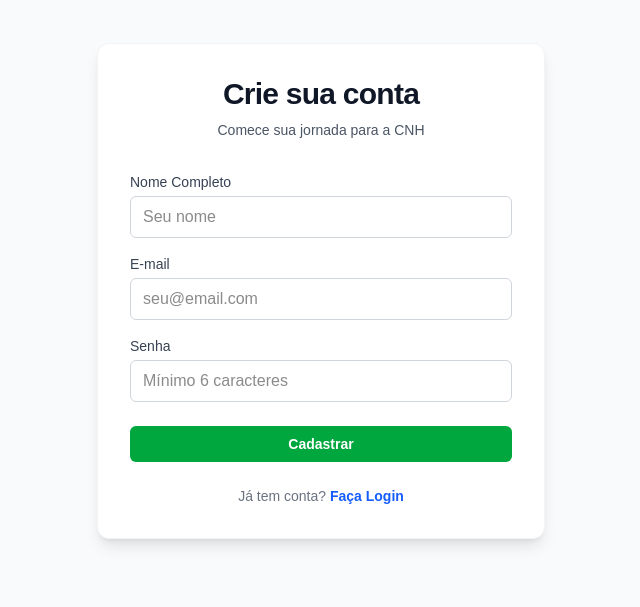
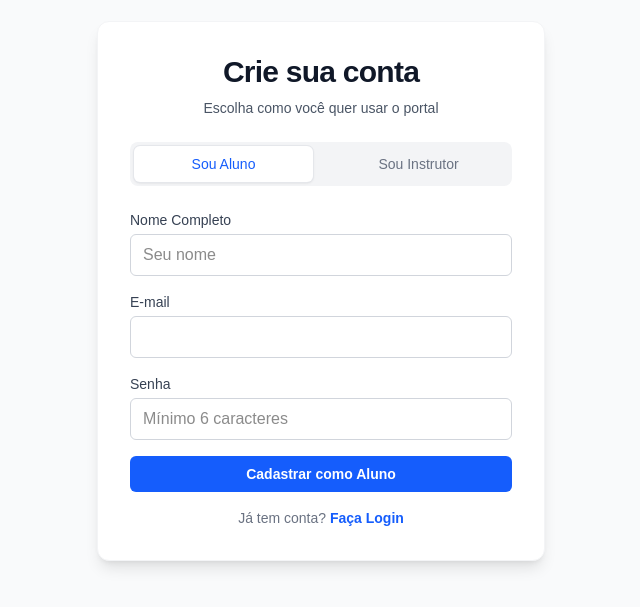
Before and after one commit to ensinaaecnh-dot/portal-cnh, a Next.js app: page /register in a window 1280 px wide. Shown: the part 109-716 px from the top of the page, without its empty margins (319-959 px from the left). Built offline with nearby package versions, Linux system fonts and the light colour scheme; no server answers.

Commit message:
instrutor cadastro

```diff
--- a/src/app/(auth)/login/page.tsx
+++ b/src/app/(auth)/login/page.tsx
@@ -9,7 +9,7 @@ export default function LoginPage() {
   const [email, setEmail] = useState('')
   const [password, setPassword] = useState('')
   const [loading, setLoading] = useState(false)
-  const [error, setError] = useState<string | null>(null)
+  const [errorMsg, setErrorMsg] = useState<string | null>(null)
 
   const router = useRouter()
   const supabase = createClient()
@@ -17,21 +17,35 @@ export default function LoginPage() {
   const handleLogin = async (e: React.FormEvent) => {
     e.preventDefault()
     setLoading(true)
-    setError(null)
+    setErrorMsg(null)
 
-    const { error } = await supabase.auth.signInWithPassword({
+    // 1. Tenta logar
+    const { data: { user }, error } = await supabase.auth.signInWithPassword({
       email,
       password,
     })
 
-    if (error) {
-      setError('Erro ao entrar. Verifique seu e-mail e senha.')
+    if (error || !user) {
+      setErrorMsg('Email ou senha incorretos.')
       setLoading(false)
+      return
+    }
+
+    // 2. Login deu certo! Agora vamos ver QUEM é esse usuário (Aluno ou Instrutor?)
+    const { data: profile } = await supabase
+      .from('profiles')
+      .select('role')
+      .eq('id', user.id)
+      .single()
+
+    // 3. Redireciona para a casa certa
+    if (profile?.role === 'instrutor') {
+      router.push('/instrutor/perfil') // Vai para edição do anúncio
     } else {
-      // Se der certo, manda para o dashboard
-      router.push('/aluno') // Depois ajustaremos para redirecionar conforme o cargo
-      router.refresh()
+      router.push('/aluno') // Vai para busca de aulas
     }
+
+    // Obs: Não definimos setLoading(false) aqui porque a página vai mudar
   }
 
   return (
@@ -39,52 +53,41 @@ export default function LoginPage() {
       <div className="w-full max-w-md space-y-8 bg-white p-8 rounded-xl shadow-lg border border-gray-100">
         <div className="text-center">
           <h2 className="text-3xl font-bold tracking-tight text-gray-900">
-            Portal CNH
+            Acesse sua conta
           </h2>
           <p className="mt-2 text-sm text-gray-600">
-            Entre na sua conta para continuar
+            Bem-vindo de volta ao Portal CNH
           </p>
         </div>
 
         <form className="mt-8 space-y-6" onSubmit={handleLogin}>
-          {error && (
-            <div className="p-3 text-sm text-red-500 bg-red-50 rounded-lg border border-red-100">
-              {error}
+          {errorMsg && (
+            <div className="bg-red-50 border border-red-200 text-red-700 px-4 py-3 rounded relative" role="alert">
+              <span className="block sm:inline">{errorMsg}</span>
             </div>
           )}
 
-          <div className="space-y-4">
+          <div className="-space-y-px rounded-md shadow-sm">
             <div>
-              <label htmlFor="email" className="block text-sm font-medium text-gray-700">
-                E-mail
-              </label>
+              <label className="sr-only">E-mail</label>
               <input
-                id="email"
-                name="email"
                 type="email"
-                autoComplete="email"
                 required
                 value={email}
                 onChange={(e) => setEmail(e.target.value)}
-                className="mt-1 block w-full rounded-md border border-gray-300 px-3 py-2 text-gray-900 placeholder-gray-400 focus:border-blue-500 focus:outline-none focus:ring-blue-500 sm:text-sm"
-                placeholder="seu@email.com"
+                className="relative block w-full rounded-t-md border-0 py-1.5 text-gray-900 ring-1 ring-inset ring-gray-300 placeholder:text-gray-400 focus:z-10 focus:ring-2 focus:ring-inset focus:ring-blue-600 sm:text-sm sm:leading-6 px-3"
+                placeholder="Endereço de e-mail"
               />
             </div>
-
             <div>
-              <label htmlFor="password" className="block text-sm font-medium text-gray-700">
-                Senha
-              </label>
+              <label className="sr-only">Senha</label>
               <input
-                id="password"
-                name="password"
                 type="password"
-                autoComplete="current-password"
                 required
                 value={password}
                 onChange={(e) => setPassword(e.target.value)}
-                className="mt-1 block w-full rounded-md border border-gray-300 px-3 py-2 text-gray-900 placeholder-gray-400 focus:border-blue-500 focus:outline-none focus:ring-blue-500 sm:text-sm"
-                placeholder="••••••••"
+                className="relative block w-full rounded-b-md border-0 py-1.5 text-gray-900 ring-1 ring-inset ring-gray-300 placeholder:text-gray-400 focus:z-10 focus:ring-2 focus:ring-inset focus:ring-blue-600 sm:text-sm sm:leading-6 px-3"
+                placeholder="Senha"
               />
             </div>
           </div>
@@ -100,12 +103,9 @@ export default function LoginPage() {
           </div>
 
           <div className="text-center text-sm">
-            <p className="text-gray-500">
-              Ainda não tem conta?{' '}
-              <Link href="/register" className="font-semibold text-blue-600 hover:text-blue-500">
-                Cadastre-se grátis
-              </Link>
-            </p>
+            <Link href="/register" className="font-semibold text-blue-600 hover:text-blue-500">
+              Não tem conta? Cadastre-se
+            </Link>
           </div>
         </form>
       </div>
--- a/src/app/(auth)/register/page.tsx
+++ b/src/app/(auth)/register/page.tsx
@@ -3,8 +3,13 @@
 import { useState } from 'react'
 import { createClient } from '@/lib/supabase/client'
 import Link from 'next/link'
+import { useRouter } from 'next/navigation'
 
 export default function RegisterPage() {
+  const router = useRouter()
+  // Estado para controlar o tipo de usuário (padrão é aluno)
+  const [userType, setUserType] = useState<'aluno' | 'instrutor'>('aluno')
+
   const [email, setEmail] = useState('')
   const [password, setPassword] = useState('')
   const [fullName, setFullName] = useState('')
@@ -18,46 +23,79 @@ export default function RegisterPage() {
     setLoading(true)
     setMsg(null)
 
-    // Cria o usuário no Supabase
+    // Cria o usuário enviando o ROLE correto (aluno ou instrutor)
     const { error } = await supabase.auth.signUp({
       email,
       password,
       options: {
         data: {
           full_name: fullName,
-          role: 'aluno', // Por padrão, todo mundo entra como aluno
+          role: userType, // <--- Aqui está o segredo!
         },
       },
     })
 
     if (error) {
       setMsg(`Erro: ${error.message}`)
+      setLoading(false)
     } else {
-      setMsg('Sucesso! Verifique seu e-mail para confirmar a conta.')
+      setMsg('Conta criada com sucesso! Redirecionando...')
+      // Se for instrutor, manda preencher o perfil. Se for aluno, vai pra busca.
+      setTimeout(() => {
+        if (userType === 'instrutor') {
+            router.push('/instrutor/perfil')
+        } else {
+            router.push('/login') // Pede login para garantir
         }
-    setLoading(false)
+      }, 1500)
+    }
   }
 
   return (
     <div className="flex min-h-screen items-center justify-center bg-gray-50 px-4">
-      <div className="w-full max-w-md space-y-8 bg-white p-8 rounded-xl shadow-lg border border-gray-100">
+      <div className="w-full max-w-md space-y-6 bg-white p-8 rounded-xl shadow-lg border border-gray-100">
         <div className="text-center">
           <h2 className="text-3xl font-bold tracking-tight text-gray-900">
             Crie sua conta
           </h2>
           <p className="mt-2 text-sm text-gray-600">
-            Comece sua jornada para a CNH
+            Escolha como você quer usar o portal
           </p>
         </div>
 
-        <form className="mt-8 space-y-6" onSubmit={handleRegister}>
+        {/* Botões de Seleção de Tipo */}
+        <div className="flex gap-4 p-1 bg-gray-100 rounded-lg">
+          <button
+            type="button"
+            onClick={() => setUserType('aluno')}
+            className={`flex-1 py-2 text-sm font-medium rounded-md transition-all ${
+              userType === 'aluno'
+                ? 'bg-white text-blue-600 shadow-sm ring-1 ring-gray-200'
+                : 'text-gray-500 hover:text-gray-700'
+            }`}
+          >
+            Sou Aluno
+          </button>
+          <button
+            type="button"
+            onClick={() => setUserType('instrutor')}
+            className={`flex-1 py-2 text-sm font-medium rounded-md transition-all ${
+              userType === 'instrutor'
+                ? 'bg-white text-blue-600 shadow-sm ring-1 ring-gray-200'
+                : 'text-gray-500 hover:text-gray-700'
+            }`}
+          >
+            Sou Instrutor
+          </button>
+        </div>
+
+        <form className="space-y-4" onSubmit={handleRegister}>
           {msg && (
-            <div className={`p-3 text-sm rounded-lg border ${msg.includes('Sucesso') ? 'bg-green-50 text-green-700 border-green-200' : 'bg-red-50 text-red-700 border-red-200'}`}>
+            <div className={`p-3 text-sm rounded-lg border ${msg.includes('sucesso') ? 'bg-green-50 text-green-700 border-green-200' : 'bg-red-50 text-red-700 border-red-200'}`}>
               {msg}
             </div>
           )}
 
-          <div className="space-y-4">
           <div>
             <label className="block text-sm font-medium text-gray-700">Nome Completo</label>
             <input
@@ -65,8 +103,8 @@ export default function RegisterPage() {
               required
               value={fullName}
               onChange={(e) => setFullName(e.target.value)}
-                className="mt-1 block w-full rounded-md border border-gray-300 px-3 py-2"
-                placeholder="Seu nome"
+              className="mt-1 block w-full rounded-md border border-gray-300 px-3 py-2 focus:ring-blue-500 focus:border-blue-500"
+              placeholder={userType === 'aluno' ? "Seu nome" : "Nome do Profissional"}
             />
           </div>
 
@@ -77,8 +115,7 @@ export default function RegisterPage() {
               required
               value={email}
               onChange={(e) => setEmail(e.target.value)}
-                className="mt-1 block w-full rounded-md border border-gray-300 px-3 py-2"
-                placeholder="seu@email.com"
+              className="mt-1 block w-full rounded-md border border-gray-300 px-3 py-2 focus:ring-blue-500 focus:border-blue-500"
             />
           </div>
 
@@ -89,18 +126,17 @@ export default function RegisterPage() {
               required
               value={password}
               onChange={(e) => setPassword(e.target.value)}
-                className="mt-1 block w-full rounded-md border border-gray-300 px-3 py-2"
+              className="mt-1 block w-full rounded-md border border-gray-300 px-3 py-2 focus:ring-blue-500 focus:border-blue-500"
               placeholder="Mínimo 6 caracteres"
             />
-            </div>
           </div>
 
           <button
             type="submit"
             disabled={loading}
-            className="w-full justify-center rounded-md bg-green-600 px-3 py-2 text-sm font-semibold text-white hover:bg-green-500 disabled:opacity-70"
+            className="w-full justify-center rounded-md bg-blue-600 px-3 py-2 text-sm font-semibold text-white hover:bg-blue-500 disabled:opacity-70 transition-colors"
           >
-            {loading ? 'Criando conta...' : 'Cadastrar'}
+            {loading ? 'Criando conta...' : `Cadastrar como ${userType === 'aluno' ? 'Aluno' : 'Instrutor'}`}
           </button>
 
           <div className="text-center text-sm">
```
Lines whose indentation alone changed are shown as unchanged.
